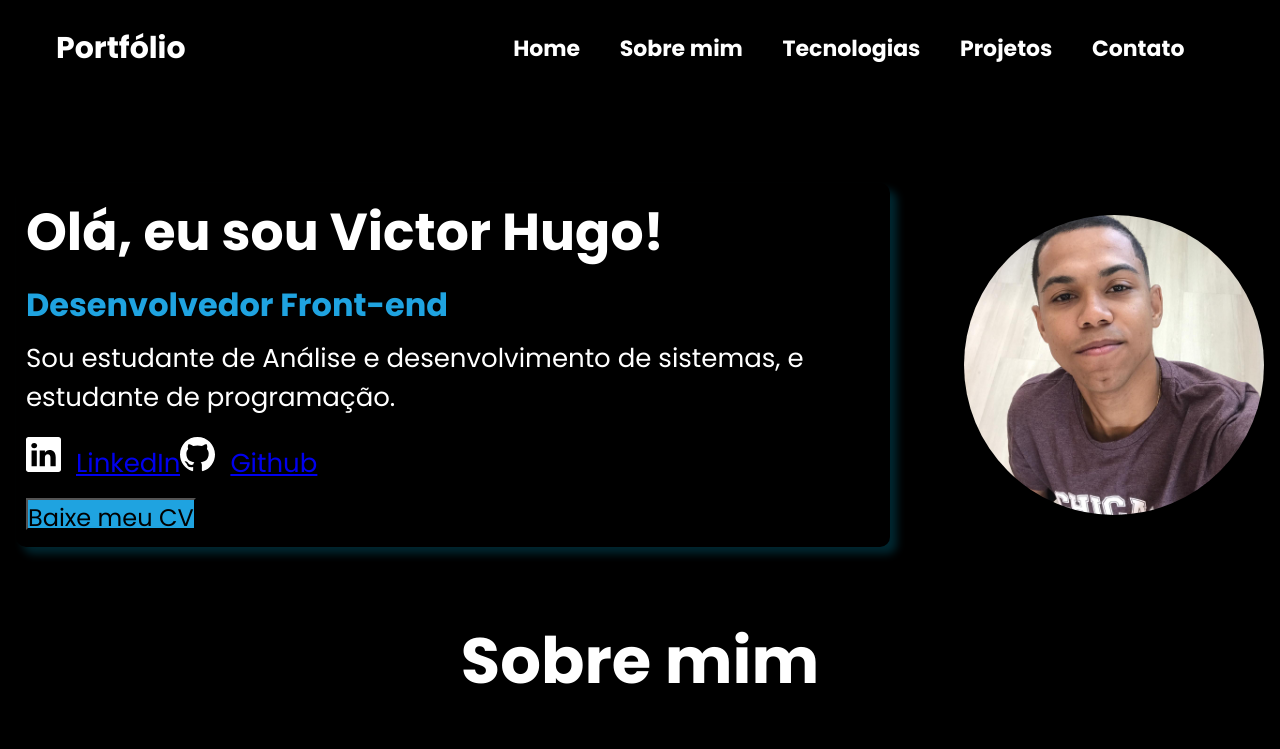
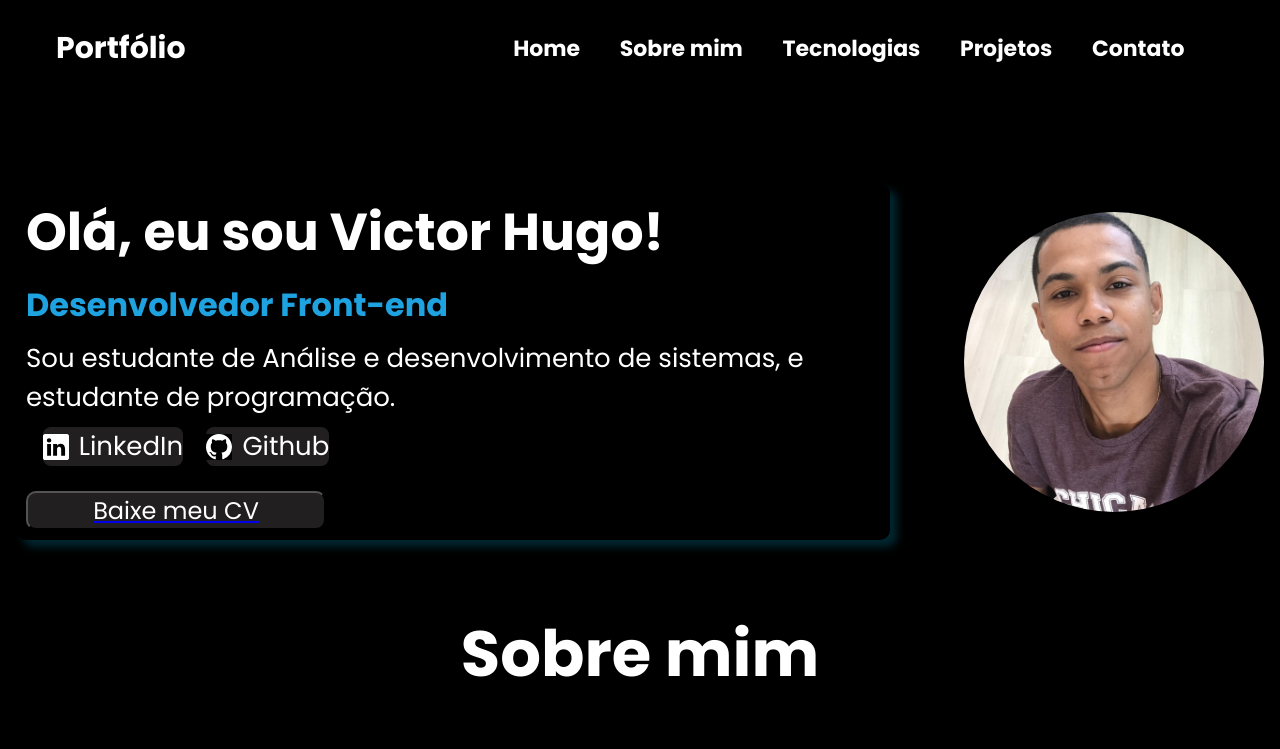
Before and after one commit to TorugoJS/Portfolio, a React (Create React App) app: page / in a window 1280 px wide. Shown: the top 749 px of the page. Built offline with nearby package versions, Linux system fonts and the light colour scheme.

Commit message:
Portfolio

```diff
--- a/src/Sessões/Home/Home.js
+++ b/src/Sessões/Home/Home.js
@@ -2,7 +2,7 @@ import fotoPefil from '../imagens/Perfil.jpeg'
 import styles from './Home.module.css'
 import cv from '../curriculo/Curriculo.pdf';
 
-import { BsLinkedin, BsGithub} from 'react-icons/bs'
+import { BsLinkedin, BsGithub } from 'react-icons/bs'
 
 function Home() {
 
@@ -17,11 +17,11 @@ function Home() {
                     </p>
                     <p>Sou estudante de Análise e desenvolvimento de sistemas, e estudante de programação.</p>
                     <div>
-                    <div className='rede-sociais'>
-                    <a target='https://www.linkedin.com/in/victor-hugodev/' href='https://www.linkedin.com/in/victor-hugodev/'><BsLinkedin />LinkedIn</a>
-                    <a target='https://github.com/TorugoJS' href='https://github.com/TorugoJS'><BsGithub />Github</a>
+                    <div className={styles.sociais}>
+                    <a className={styles.redeSvg} href='https://www.linkedin.com/in/victor-hugodev/'><BsLinkedin />   LinkedIn</a>
+                    <a className={styles.redeSvg} href='https://github.com/TorugoJS'><BsGithub />   Github</a>
                 </div>
-                <a download="Victor Hugo CV" href={cv} ><button className='curriculo'>Baixe meu CV</button></a>
+                <a download="Victor Hugo CV" href={cv} ><button className={styles.curriculo}>Baixe meu CV</button></a>
                     </div>
 
                 </div>
--- a/src/Sessões/Home/Home.module.css
+++ b/src/Sessões/Home/Home.module.css
@@ -40,6 +40,33 @@
     transition: 0.3s;
 }
 
+.sociais {
+    display: flex;
+    color: #fff;
+    margin: 10px;
+    gap: 10px;
+    width: 300px;
+    text-decoration: none;
+    justify-content: space-around;
+
+
+}
+
+.redeSvg {
+    text-decoration: none;
+    color: #fff;
+    align-items: center;
+    gap: 10px;
+    display: flex;
+    border-radius: 8px;
+    background-color: rgb(34, 31, 32);
+    transition: 0.5s;
+}
+
+.redeSvg:hover {
+    background-color: rgb(31, 163, 224);
+}
+
 .p_segundo {
     font-size: 20px;
     border-radius: 10px;
@@ -63,17 +90,23 @@
     background-color: rgb(253, 253, 253);
 }
 
-button {
+.curriculo {
     color: #fff;
-    max-width: 250px;
-    margin-top: 15px;
-    text-align: center;
-    height: 2rem;
+    width: 300px;
+    display: flex;
+    text-decoration: none;
+    justify-content: center;
+    margin-top: 25px;
+    border-radius: 10px;
     font-size: 1.5rem;
     cursor: pointer;
+    background-color: rgb(34, 31, 32);
+    color: #fff;
+    transition: 0.5s;
+}
+
+.curriculo:hover {
     background-color: rgb(31, 163, 224);
-    color: black;
-
 }
 
 @media screen and (max-width:1000px) {
```
